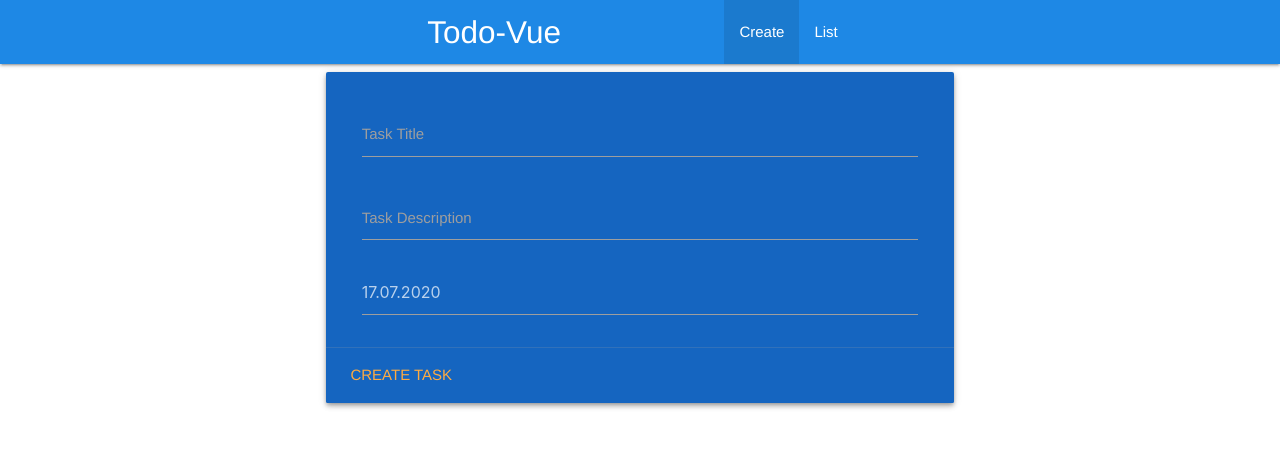
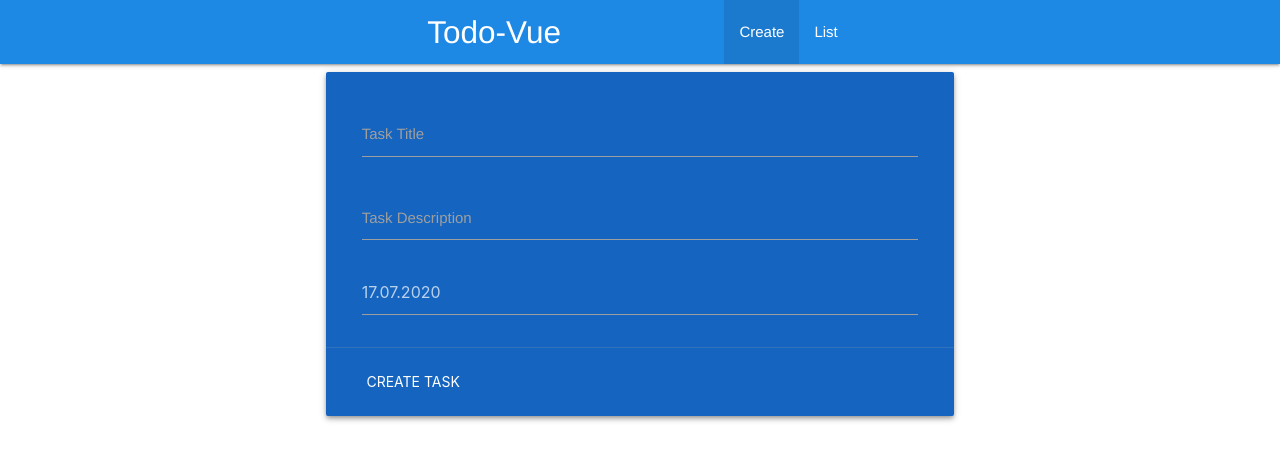
Before and after one commit to bogdanaks/todo-vue, a Vue app: page / in a window 1280 px wide. Shown: the top 460 px of the page. Built offline with nearby package versions, Linux system fonts and the light colour scheme.

Commit message:
Add action to createTask in locStor

```diff
--- a/src/views/Create.vue
+++ b/src/views/Create.vue
@@ -3,44 +3,70 @@
     <div class="row">
 
       <div class="card blue darken-3 z-depth-2">
+        <form @submit.prevent="submitHandler">
           <div class="card-content white-text">
             <div class="row">
               <div class="input-field col s12">
-              <input id="taskTitle" type="text" class="validate">
+                <input id="taskTitle" type="text" class="validate" v-model="title">
                 <label for="taskTitle">Task Title</label>
               </div>
             </div>
             <div class="row">
               <div class="input-field col s12">
-              <textarea id="textarea" class="materialize-textarea"></textarea>
+                <textarea id="textarea" class="materialize-textarea" v-model="description"></textarea>
                 <label for="textarea">Task Description</label>
               </div>
             </div>
             <div class="row">
               <div class="col s12">
-              <input type="text" ref="datepicker" class="datepicker">
+                <input type="text" ref="datepicker" class="datepicker" v-model="date">
               </div>
             </div>
           </div>
           <div class="card-action">
-          <a href="#">Create task</a>
+            <button type="submit" class="waves-effect waves-teal btn-flat white-text">Create task</button>
           </div>
+        </form>
       </div>
-
     </div>
   </div>
 </template>
 
 <script>
+import { mapActions } from 'vuex'
 export default {
   name: 'Create',
-  components: {  },
   mounted() {
-    M.Datepicker.init(this.$refs.datepicker, {
+    this.date = M.Datepicker.init(this.$refs.datepicker, {
       format: 'dd.mm.yyyy',
       defaultDate: new Date(),
       setDefaultDate: true
     })
+  },
+  data() {
+    return {
+      title: '',
+      description: '',
+      date: null,
+    }
+  },
+  methods: {
+    ...mapActions(['createTask']),
+    submitHandler() {
+      const task = {
+        title: this.title,
+        description: this.description,
+        date: this.date.date,
+        id: Date.now()
+      }
+      this.createTask(task)
+      this.$router.push({ path: 'list' })
+    }
+  },
+  destroyed() {
+    if (this.date && this.date.destroy) {
+      this.date.destroy()
+    }
   }
 }
 </script>
```
Lines whose indentation alone changed are shown as unchanged.
